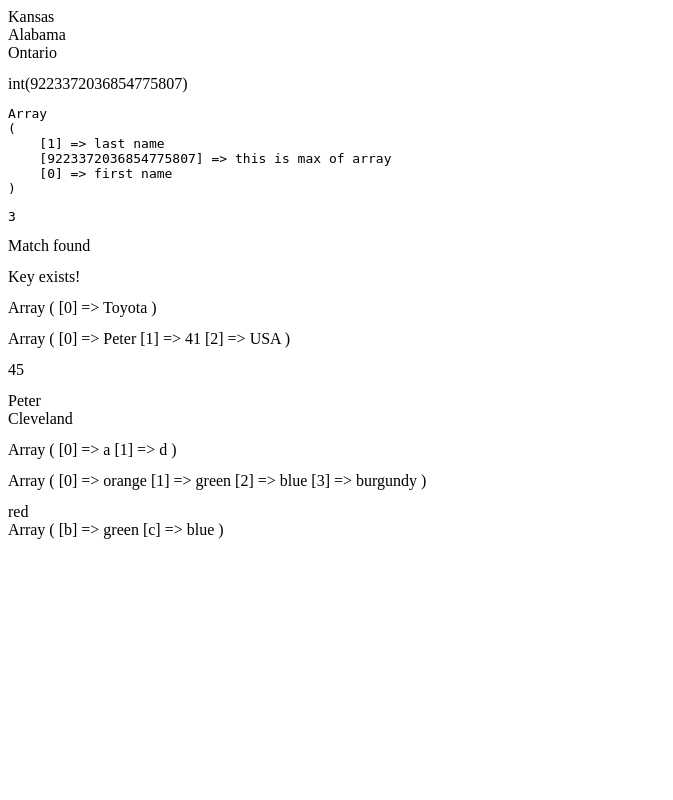
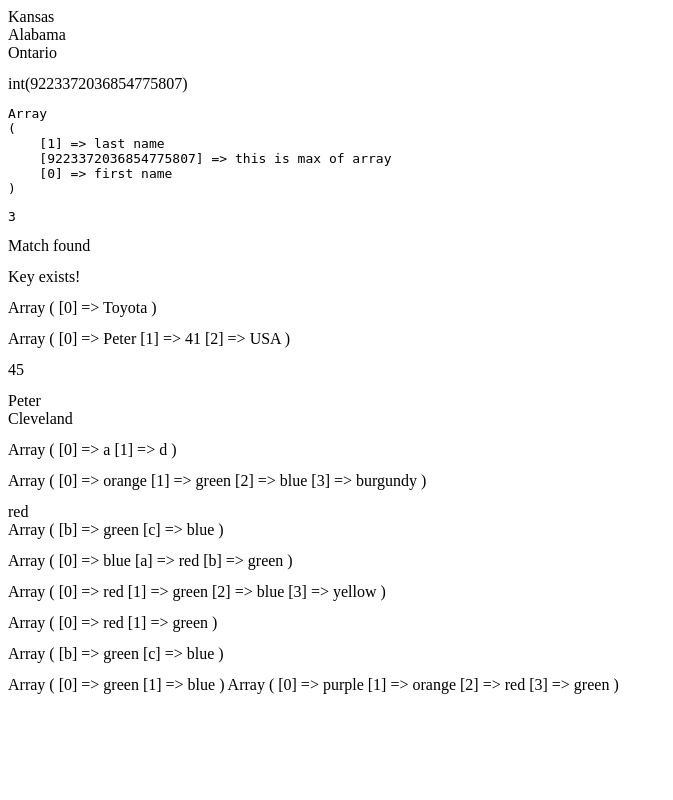
Before and after one commit to OmarAhmedHassan/laravel, a PHP site: page / in a window 1280 px wide. Shown: the whole page, without its empty margins (0-673 px from the left). Run offline with PHP 8.4, Linux system fonts and the light colour scheme.

Commit message:
Task 3 Finished

```diff
--- a/task3/index.php
+++ b/task3/index.php
@@ -164,7 +164,7 @@ $a=array("Volvo"=>"XC90","BMW"=>"X5","Toyota"=>"Highlander");
 print_r(array_keys($a,"Highlander"));
 echo "<pre>";echo "</pre>";
 
-//array_keys  example Return all the values of an array (not the keys):
+//array_values example Return all the values of an array (not the keys):
 $a=array("Name"=>"Peter","Age"=>"41","Country"=>"USA");
 print_r(array_values($a));
 echo "<pre>";echo "</pre>";
@@ -201,6 +201,41 @@ echo array_shift($a)."<br>";
 print_r ($a);
 echo "<pre>";echo "</pre>";
 
-//
+//array_unshift   The array_unshift() function inserts new elements to an array. The new array values will be inserted in the beginning of the array.
+$a=array("a"=>"red","b"=>"green");
+array_unshift($a,"blue");
+print_r($a);
+echo "<pre>";echo "</pre>";
+
+// The array_push() function inserts one or more elements to the end of an array.
+$a=array("red","green");
+array_push($a,"blue","yellow");
+print_r($a);
+echo "<pre>";echo "</pre>";
+
+//The array_pop() function deletes the last element of an array.
+$a=array("red","green","blue");
+array_pop($a);
+print_r($a);
+echo "<pre>";echo "</pre>";
+
+//the array_slice() function returns selected parts of an array. array_slice(array, start, length, preserve)
+$a=array("a"=>"red","b"=>"green","c"=>"blue","d"=>"yellow","e"=>"brown");
+print_r(array_slice($a,1,2));
+echo "<pre>";echo "</pre>";
+$a=array("0"=>"red","1"=>"green","2"=>"blue","3"=>"yellow","4"=>"brown");
+print_r(array_slice($a,1,2));
+
+//The array_splice() function removes selected elements from an array and replaces it with new elements. The function also returns an array with the removed elements.
+$a1=array("0"=>"red","1"=>"green");
+$a2=array("0"=>"purple","1"=>"orange");
+array_splice($a1,0,0,$a2);
+print_r($a1);
+
+
+
+
+
+
 
 ?>
```
